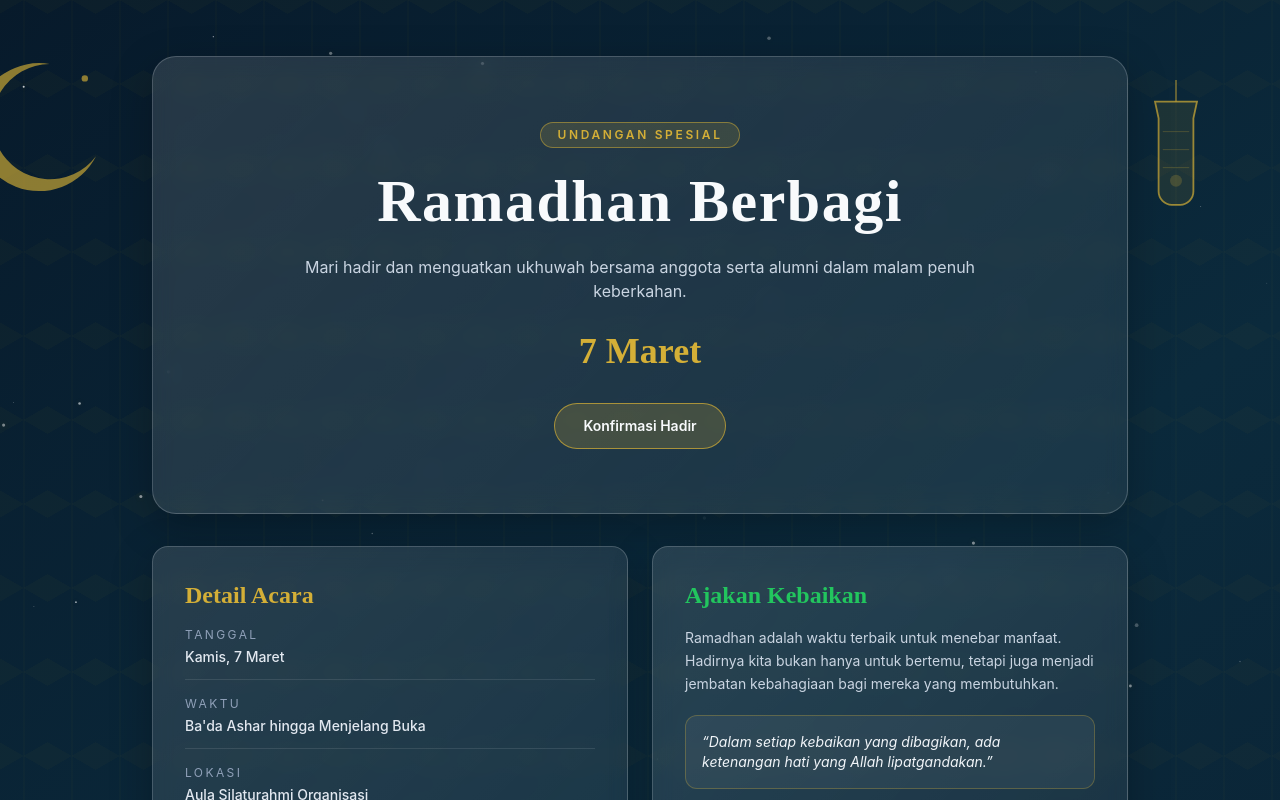
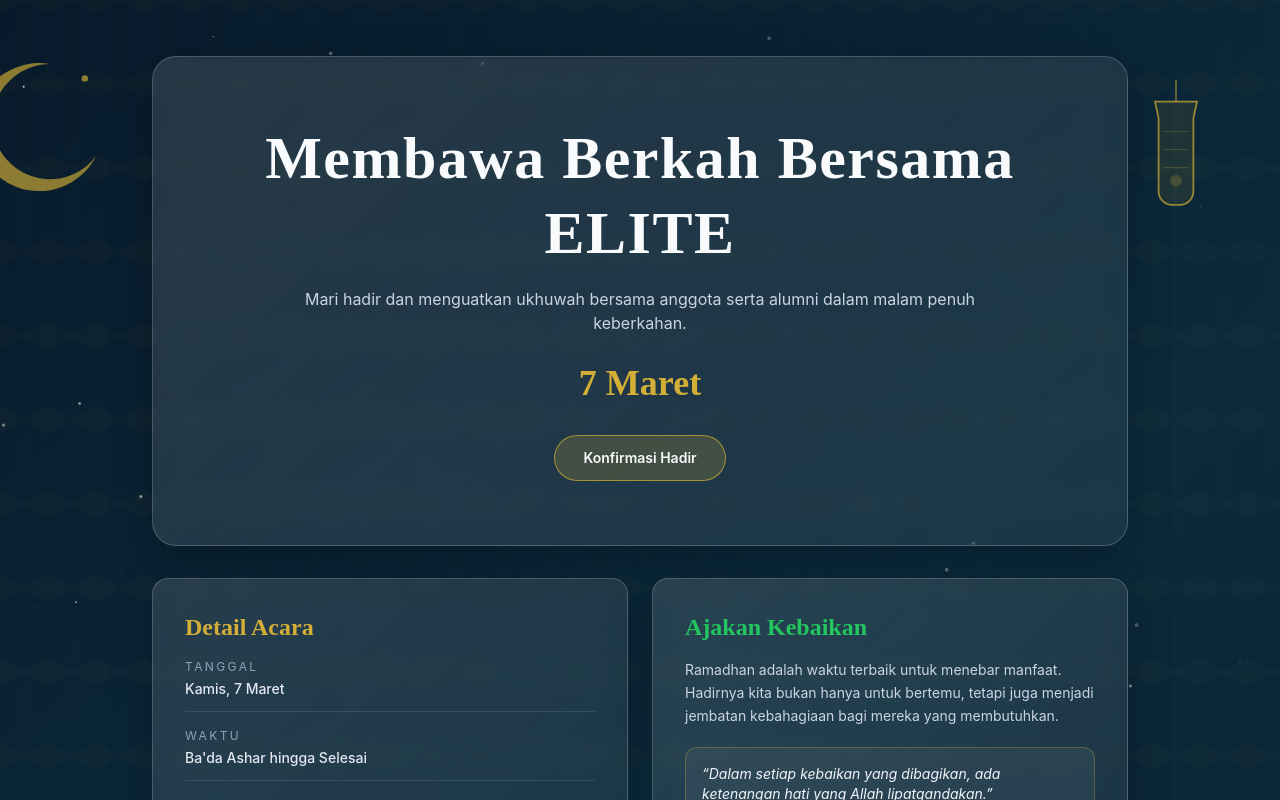
Before and after one commit to Bondzo/ELITE-berbagi, a Next.js app: page / in a window 1280 px wide. Shown: the top 800 px of the page. Built offline with nearby package versions, Linux system fonts and the light colour scheme.

Commit message:
Penyesuaian Grid

```diff
--- a/app/page.tsx
+++ b/app/page.tsx
@@ -3,8 +3,8 @@ import Particles from "@/components/Particles";
 
 const eventDetails = [
   { label: "Tanggal", value: "Kamis, 7 Maret" },
-  { label: "Waktu", value: "Ba'da Ashar hingga Menjelang Buka" },
-  { label: "Lokasi", value: "Aula Silaturahmi Organisasi" },
+  { label: "Waktu", value: "Ba'da Ashar hingga Selesai" },
+  { label: "Lokasi", value: "Panti" },
 ];
 
 export default function Home() {
@@ -16,11 +16,8 @@ export default function Home() {
 
       <main className="relative z-10 mx-auto flex w-full max-w-5xl flex-col gap-8 px-4 py-8 sm:px-6 md:py-14">
         <section className="glass-card rounded-3xl px-6 py-12 text-center shadow-2xl sm:px-10 md:py-16">
-          <p className="mb-4 inline-flex rounded-full border border-[#D4AF37]/50 bg-[#D4AF37]/15 px-4 py-1 text-xs font-semibold tracking-[0.22em] text-[#D4AF37] uppercase">
-            Undangan Spesial
-          </p>
           <h1 className="font-display text-4xl leading-tight font-bold tracking-wide text-[#F8FAFC] sm:text-5xl md:text-6xl">
-            Ramadhan Berbagi
+            Membawa Berkah Bersama ELITE
           </h1>
           <p className="mx-auto mt-4 max-w-2xl text-sm text-slate-300 sm:text-base">
             Mari hadir dan menguatkan ukhuwah bersama anggota serta alumni dalam malam penuh keberkahan.
```
